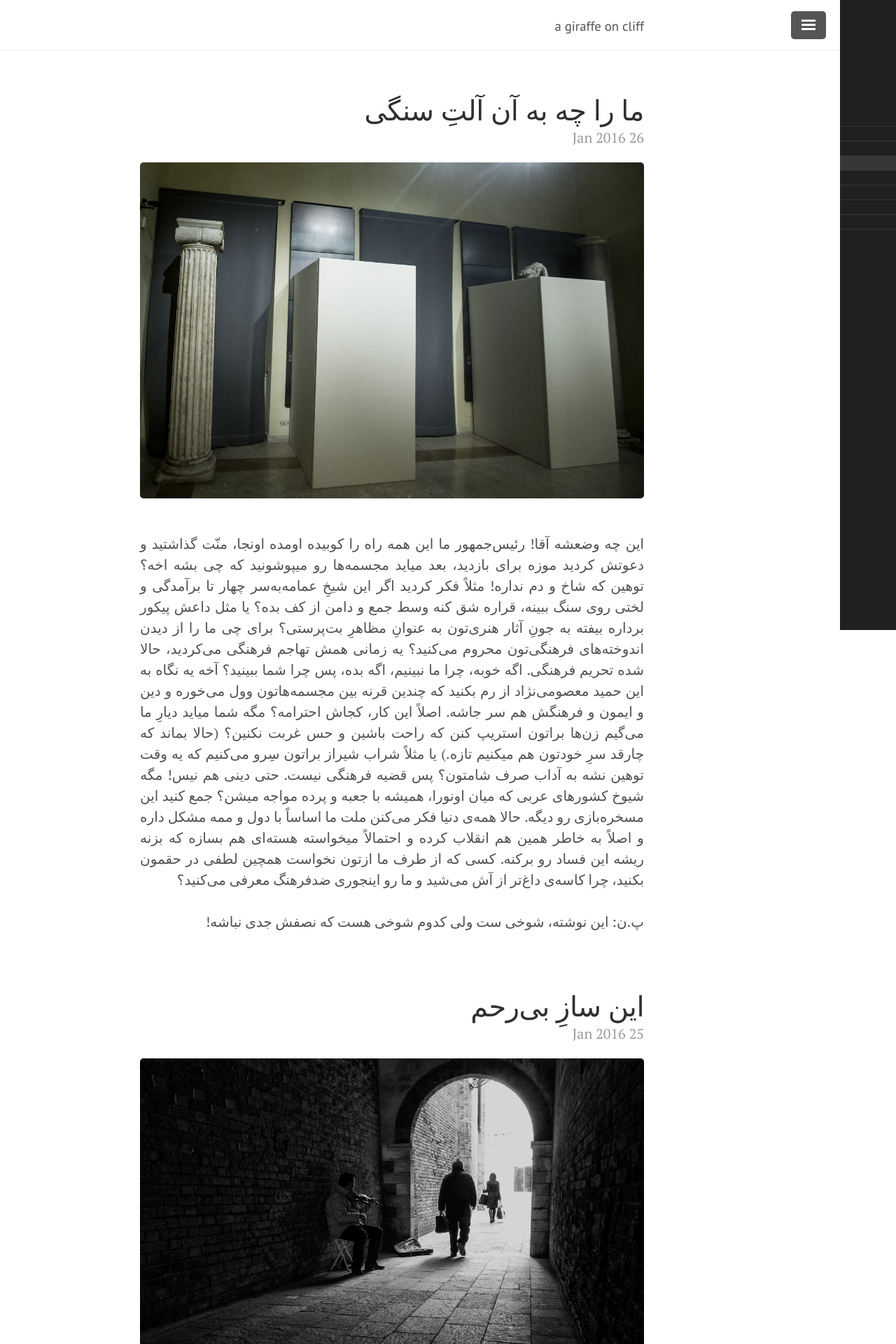
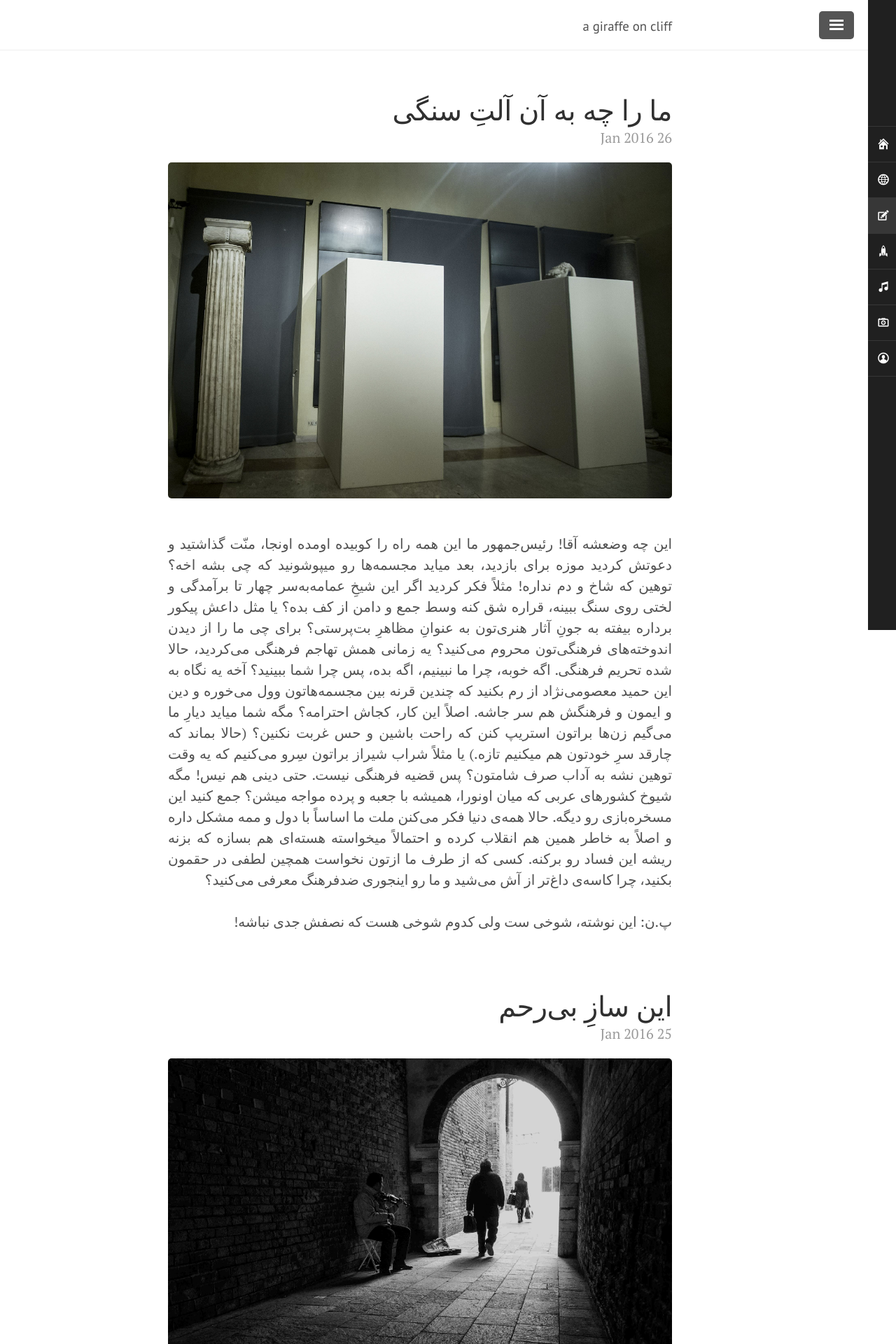
Before and after one commit to amrollah/amrollah.github.io, a Jekyll site: the page built from blog_fa.md, in a window 1280 px wide. Shown: the top 1920 px of the page at 70% size. Built offline with Jekyll 4.4.1, drawn with Linux system fonts in a browser that asks for light colours.

Commit message:
nav icons added. content width adjusted.

```diff
--- /dev/null
+++ b/public/css/flaticon.css
@@ -0,0 +1,209 @@
+@font-face {
+	font-family: "Flaticon";
+	src: url("flaticon.eot");
+	src: url("flaticon.eot#iefix") format("embedded-opentype"),
+	url("flaticon.woff") format("woff"),
+	url("flaticon.ttf") format("truetype"),
+	url("flaticon.svg") format("svg");
+	font-weight: normal;
+	font-style: normal;
+}
+[class^="flaticon-"]:before, [class*=" flaticon-"]:before,
+[class^="flaticon-"]:after, [class*=" flaticon-"]:after {
+	font-family: Flaticon;
+        font-size: 20px;
+font-style: normal;
+margin-left: 8px;
+margin-right: 8px;
+}.flaticon-armchair4:before {
+	content: "\e000";
+}
+.flaticon-behance13:before {
+	content: "\e001";
+}
+.flaticon-bell70:before {
+	content: "\e002";
+}
+.flaticon-briefcase69:before {
+	content: "\e003";
+}
+.flaticon-camera119:before {
+	content: "\e004";
+}
+.flaticon-camera120:before {
+	content: "\e005";
+}
+.flaticon-chart55:before {
+	content: "\e006";
+}
+.flaticon-chat118:before {
+	content: "\e007";
+}
+.flaticon-checkbox6:before {
+	content: "\e008";
+}
+.flaticon-chronometer:before {
+	content: "\e009";
+}
+.flaticon-clipboard:before {
+	content: "\e00a";
+}
+.flaticon-coffee128:before {
+	content: "\e00b";
+}
+.flaticon-compact disc5:before {
+	content: "\e00c";
+}
+.flaticon-directional sign10:before {
+	content: "\e00d";
+}
+.flaticon-document6:before {
+	content: "\e00e";
+}
+.flaticon-downloading:before {
+	content: "\e00f";
+}
+.flaticon-dribbble:before {
+	content: "\e010";
+}
+.flaticon-eye127:before {
+	content: "\e011";
+}
+.flaticon-facebook2:before {
+	content: "\e012";
+}
+.flaticon-flag97:before {
+	content: "\e013";
+}
+.flaticon-flask:before {
+	content: "\e014";
+}
+.flaticon-folded map:before {
+	content: "\e015";
+}
+.flaticon-globe35:before {
+	content: "\e016";
+}
+.flaticon-google plus:before {
+	content: "\e017";
+}
+.flaticon-happy mac:before {
+	content: "\e018";
+}
+.flaticon-heart rate:before {
+	content: "\e019";
+}
+.flaticon-hearts34:before {
+	content: "\e01a";
+}
+.flaticon-house180:before {
+	content: "\e01b";
+}
+.flaticon-inbox39:before {
+	content: "\e01c";
+}
+.flaticon-inbox40:before {
+	content: "\e01d";
+}
+.flaticon-instagram19:before {
+	content: "\e01e";
+}
+.flaticon-jar21:before {
+	content: "\e01f";
+}
+.flaticon-laptop130:before {
+	content: "\e020";
+}
+.flaticon-layers:before {
+	content: "\e021";
+}
+.flaticon-light bulb4:before {
+	content: "\e022";
+}
+.flaticon-lightning31:before {
+	content: "\e023";
+}
+.flaticon-linkedin:before {
+	content: "\e024";
+}
+.flaticon-microphone3:before {
+	content: "\e025";
+}
+.flaticon-notebook91:before {
+	content: "\e026";
+}
+.flaticon-nut4:before {
+	content: "\e027";
+}
+.flaticon-pin66:before {
+	content: "\e028";
+}
+.flaticon-plug:before {
+	content: "\e029";
+}
+.flaticon-power5:before {
+	content: "\e02a";
+}
+.flaticon-present33:before {
+	content: "\e02b";
+}
+.flaticon-presentation22:before {
+	content: "\e02c";
+}
+.flaticon-purse10:before {
+	content: "\e02d";
+}
+.flaticon-pyre:before {
+	content: "\e02e";
+}
+.flaticon-quaver3:before {
+	content: "\e02f";
+}
+.flaticon-rocket77:before {
+	content: "\e030";
+}
+.flaticon-screen84:before {
+	content: "\e031";
+}
+.flaticon-share46:before {
+	content: "\e032";
+}
+.flaticon-shopping cart7:before {
+	content: "\e033";
+}
+.flaticon-speech bubble20:before {
+	content: "\e034";
+}
+.flaticon-star207:before {
+	content: "\e035";
+}
+.flaticon-switch33:before {
+	content: "\e036";
+}
+.flaticon-telephone120:before {
+	content: "\e037";
+}
+.flaticon-timer42:before {
+	content: "\e038";
+}
+.flaticon-truck69:before {
+	content: "\e039";
+}
+.flaticon-tumblr1:before {
+	content: "\e03a";
+}
+.flaticon-twitter:before {
+	content: "\e03b";
+}
+.flaticon-umbrella1:before {
+	content: "\e03c";
+}
+.flaticon-uploading2:before {
+	content: "\e03d";
+}
+.flaticon-user7:before {
+	content: "\e03e";
+}
+.flaticon-video player:before {
+	content: "\e03f";
+}
--- a/public/css/lanyon.css
+++ b/public/css/lanyon.css
@@ -73,7 +73,7 @@
  */
 
 .container {
-  max-width: 28rem;
+  max-width: 16rem;
 }
 @media (min-width: 38em) {
   .container {
@@ -145,8 +145,8 @@
   position: fixed;
   top: 0;
   bottom: 0;
-  left: -4rem;
-  width: 4rem;
+  left: -2rem;
+  width: 2rem;
   visibility: hidden;
   overflow-y: auto;
   font-family: "PT Sans", Helvetica, Arial, sans-serif;
@@ -158,7 +158,7 @@
 }
 @media (min-width: 30em) {
   .sidebar {
-    font-size: .75rem; /* 14px */
+    /*font-size: .75rem; !* 14px *!*/
   }
 }
 
@@ -180,7 +180,7 @@
 }
 .sidebar-nav-item {
   display: block;
-  padding: .5rem 1rem;
+  padding: .5rem 0rem;
   border-top: 1px solid rgba(255,255,255,.1);
 }
 .sidebar-nav-item.active,
@@ -196,8 +196,8 @@
     padding: 1.5rem;
   }
   .sidebar-nav-item {
-    padding-left:  1.5rem;
-    padding-right: 1.5rem;
+    /*padding-left:  1.5rem;*/
+    /*padding-right: 1.5rem;*/
   }
 }
 
@@ -295,9 +295,9 @@
 #sidebar-checkbox:checked ~ .sidebar,
 #sidebar-checkbox:checked ~ .wrap,
 #sidebar-checkbox:checked ~ .sidebar-toggle {
-  -webkit-transform: translateX(4rem);
-      -ms-transform: translateX(4rem);
-          transform: translateX(4rem);
+  -webkit-transform: translateX(2rem);
+      -ms-transform: translateX(2rem);
+          transform: translateX(2rem);
 }
 
 
@@ -419,7 +419,7 @@
 
 .layout-reverse .sidebar {
   left: auto;
-  right: -4rem;
+  right: -2rem;
 }
 .layout-reverse .sidebar-toggle {
   left: auto;
@@ -429,9 +429,9 @@
 .layout-reverse #sidebar-checkbox:checked ~ .sidebar,
 .layout-reverse #sidebar-checkbox:checked ~ .wrap,
 .layout-reverse #sidebar-checkbox:checked ~ .sidebar-toggle {
-  -webkit-transform: translateX(-4rem);
-      -ms-transform: translateX(-4rem);
-          transform: translateX(-4rem);
+  -webkit-transform: translateX(-2rem);
+      -ms-transform: translateX(-2rem);
+          transform: translateX(-2rem);
 }
 
 body.layout-reverse, div.layout-reverse{
```
Also changed, not shown: public/css/flaticon.svg (added), public/css/flaticon.ttf (added), public/css/flaticon.woff (added), 1 other file.
